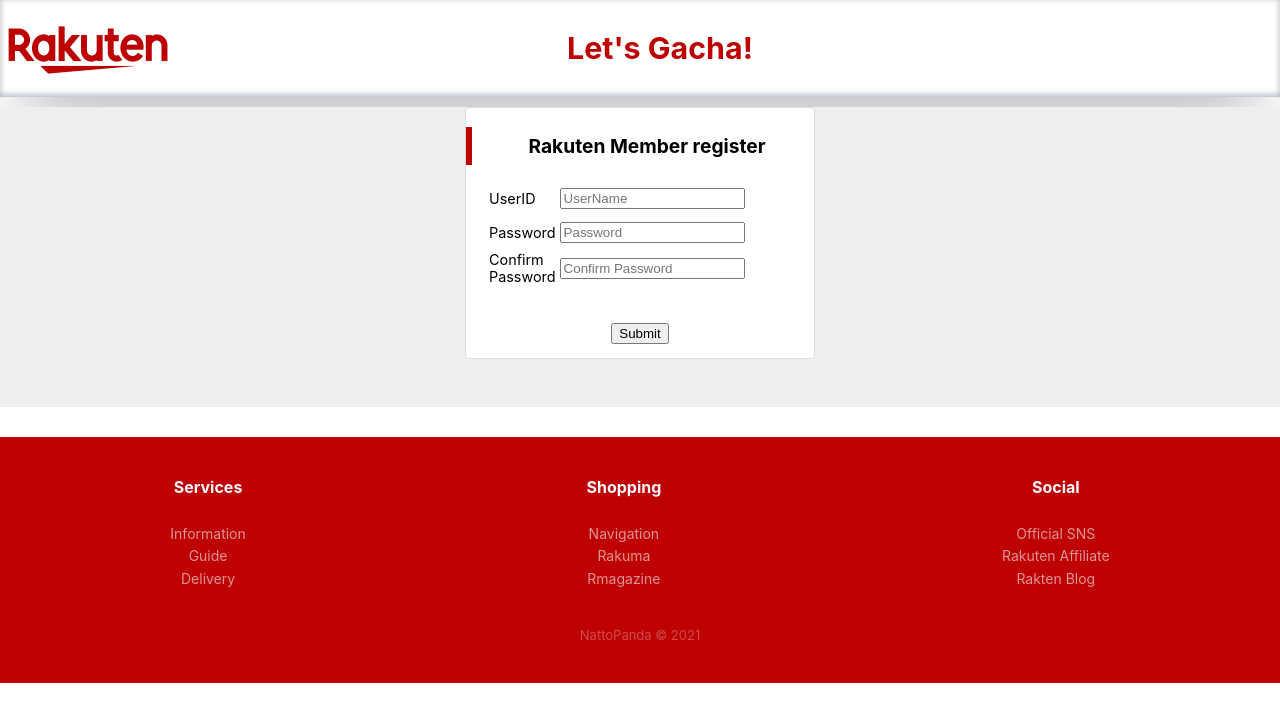
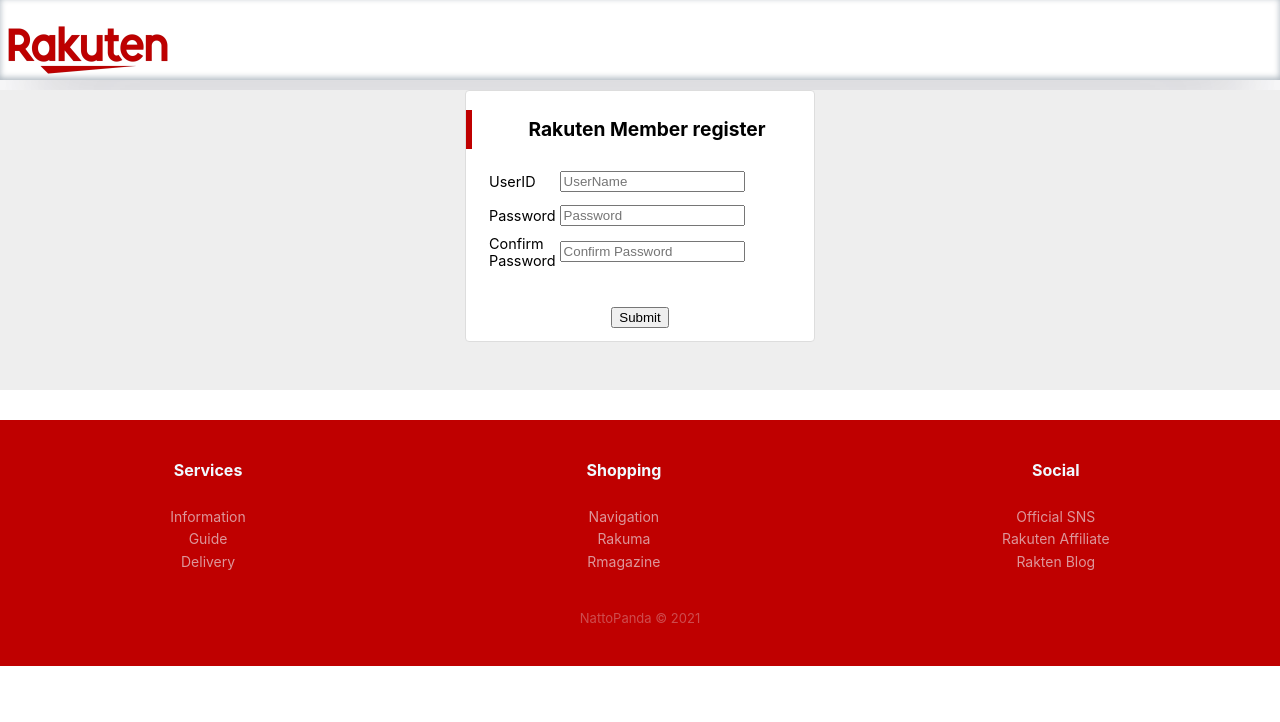
Before and after one commit to kikman-git/gacha, a React (Create React App) app in the folder gacha/: page /register in a window 1280 px wide. Shown: the top 722 px of the page. Built offline with nearby package versions, Linux system fonts and the light colour scheme.

Commit message:
change header

```diff
--- a/gacha/src/components/header.js
+++ b/gacha/src/components/header.js
@@ -9,13 +9,14 @@
   return (
     <div className="header">
       <div className="logo">
-            <a herf="https://www.rakuten.co.jp/">
+        <a herf="#">
           <img src={logo} width="175" height="100" alt="logo" /></a>
-          </div><nav>
+      </div>
+      {/* <nav>
         <ul>
           <h3>Let's Gacha!</h3>
         </ul>
-            </nav>
+      </nav> */}
     </div>
     // <div className="header">
     //     {/* <div className="logo">
```
Lines whose indentation alone changed are shown as unchanged.
